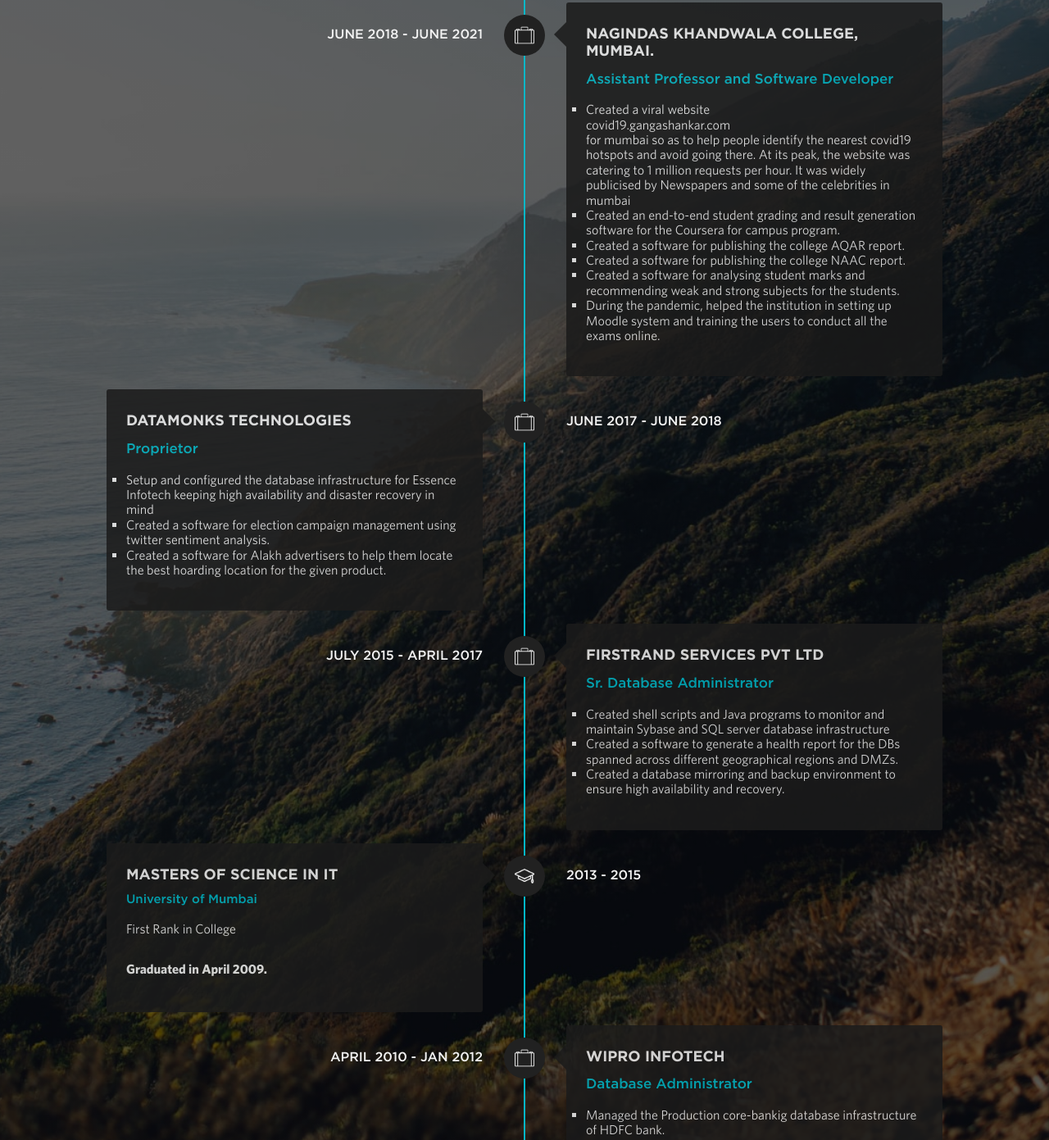
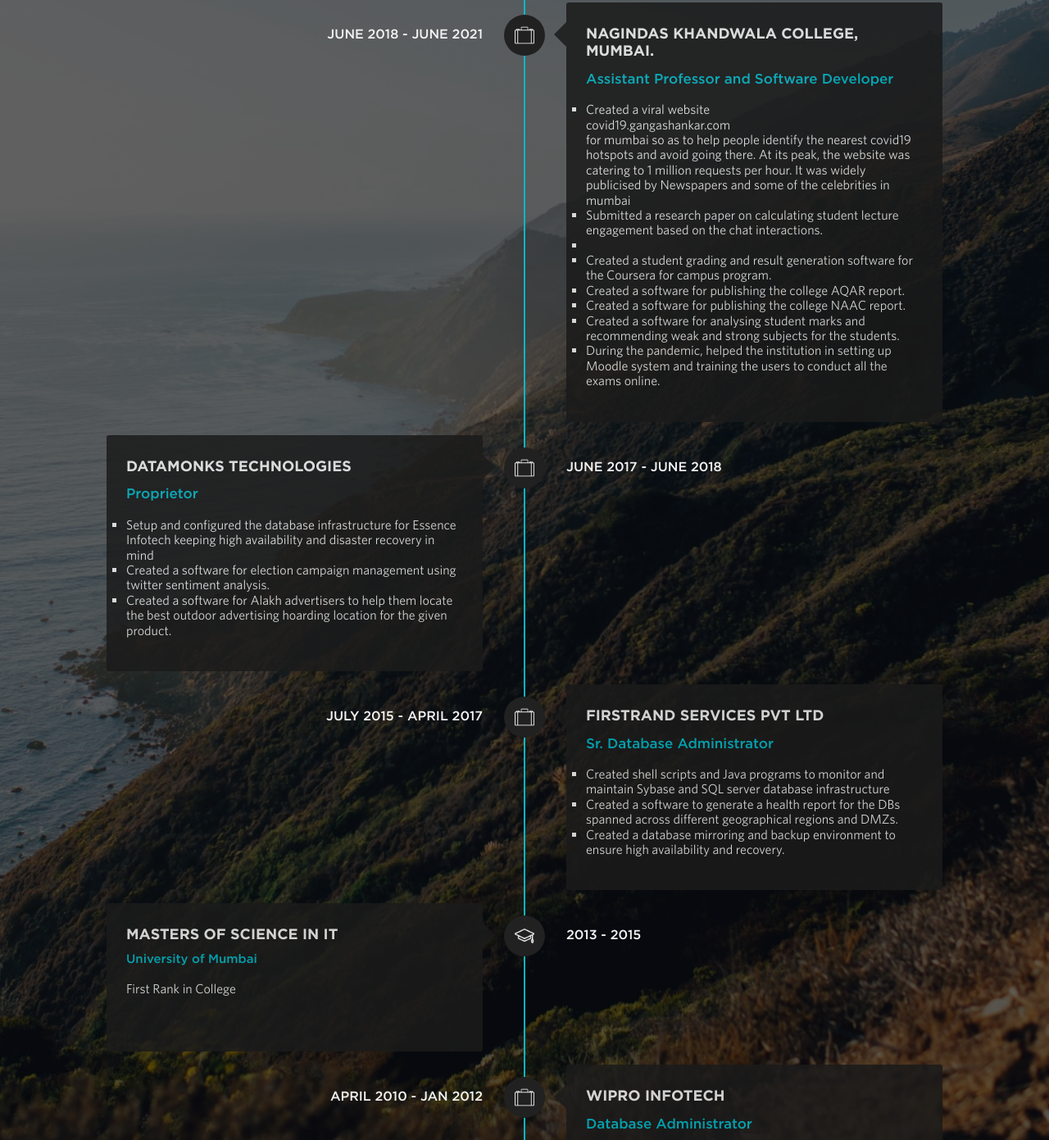
Before and after one commit to GbotAI/ResumeSite, a website: page index.html in a window 1280 px wide. Shown: the part 2164-3555 px from the top of the page at 82% size. Drawn offline with nearby package versions, Linux system fonts and the light colour scheme; a script that the page names is missing.

Commit message:
Edited Resume

```diff
--- a/index.html
+++ b/index.html
@@ -92,8 +92,8 @@
                 <div class="about-wrapper">
                     <img class="headshot" src="img/headshot.jpg" alt="headshot">
                     <div class="about-text-wrapper">
-                        <p class="about-text">I am currently working as ADIO Hingoli, Maharashtra (Scientific Technical Assistant ) at <strong> National Informatics Centre </strong>. I have experience developing and designing mobile and web applications, employing Data Mining / ML algorithms to solve business problems and maintaing large scale enterprise database infrastructure. </p>
-                        <p class="about-text">I look forward to utilise my technical experience (~ 10 years) and expertise to deliver e-government solutions to enrich the life of a common man </p>
+                        <p class="about-text">I am currently working as ADIO Hingoli, Maharashtra (Scientific Technical Assistant ) at <strong> National Informatics Centre </strong>. I have experience developing and designing mobile and web applications, employing Data Mining / ML algorithms to solve real world problems and maintaing large scale enterprise database infrastructure. </p>
+                        <p class="about-text">I look forward to utilise my technical experience (~ 10 years) and expertise to deliver e-government solutions to enrich the life of the common man </p>
 
                     </div>
                 </div>
@@ -148,9 +148,11 @@
                                                 	<li>
         Created a viral website <a href = "https://covid19.gangashankar.com/">covid19.gangashankar.com</a> for mumbai so as to help people identify the nearest covid19 hotspots and avoid going there. At its peak, the website was catering to 1 million requests per hour. It was widely publicised by Newspapers and some of the celebrities in mumbai</li>
 
-
+        <li>
+           Submitted a research paper on calculating student lecture engagement based on the chat interactions.  </li>
+            <li>
                                     	<li>
-                                    Created an end-to-end student grading and result generation software for the Coursera for campus program.  </li>
+                                    Created a student grading and result generation software for the Coursera for campus program.  </li>
                                     <li>
                                     Created a software for publishing the college AQAR report.
                                     </li>
@@ -181,7 +183,7 @@
                                     <li>
                                     Created a software for election campaign management using twitter sentiment analysis.
                                     </li>
-                                     <li>Created a software for Alakh advertisers to help them locate the best hoarding location for the given product.
+                                     <li>Created a software for Alakh advertisers to help them locate the best outdoor advertising hoarding location for the given product.
                                     </ul>
                                 </p>
                             </div>
@@ -223,7 +225,7 @@
                             <div class="timeline-content">
                                 <h2 class="position">Masters of Science in IT</h2>
                                 <h3 class="company"><a href="" target="_blank"> University of Mumbai </a></h3>
-                                <p class="job-desc">First Rank in College <br/><br/> <strong> Graduated in April 2009.</strong></p>
+                                <p class="job-desc">First Rank in College <br/><br/> <!-- <strong> Graduated in April 2009.</strong></p> -->
                             </div>
 
 
```
